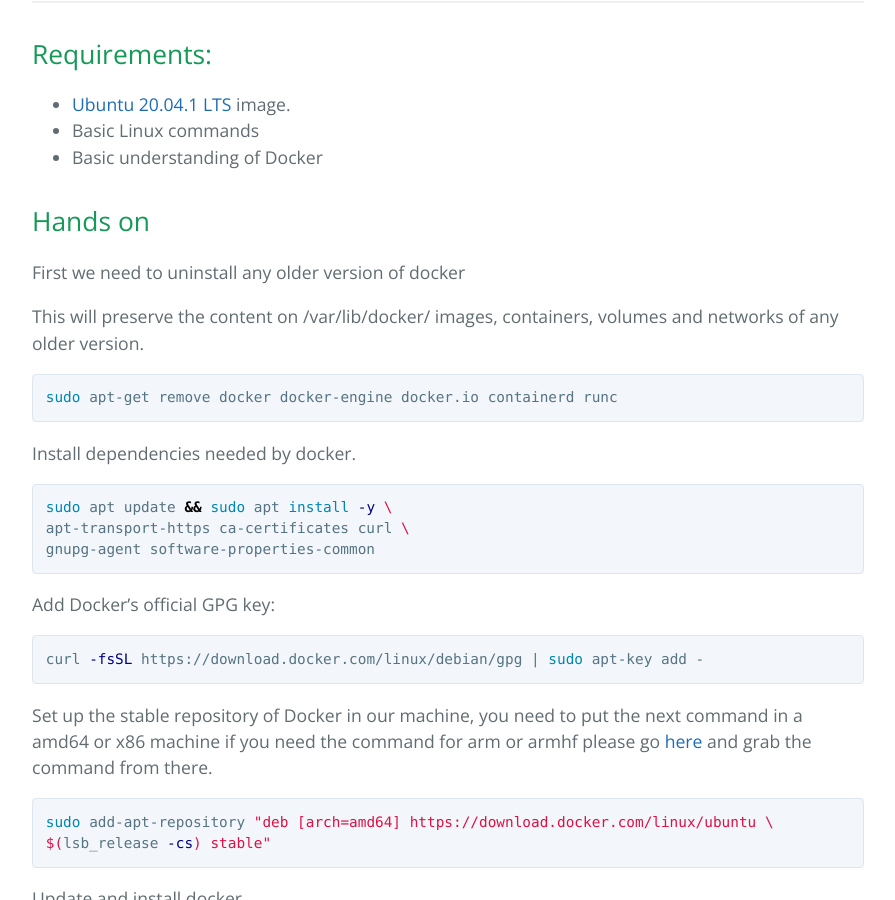
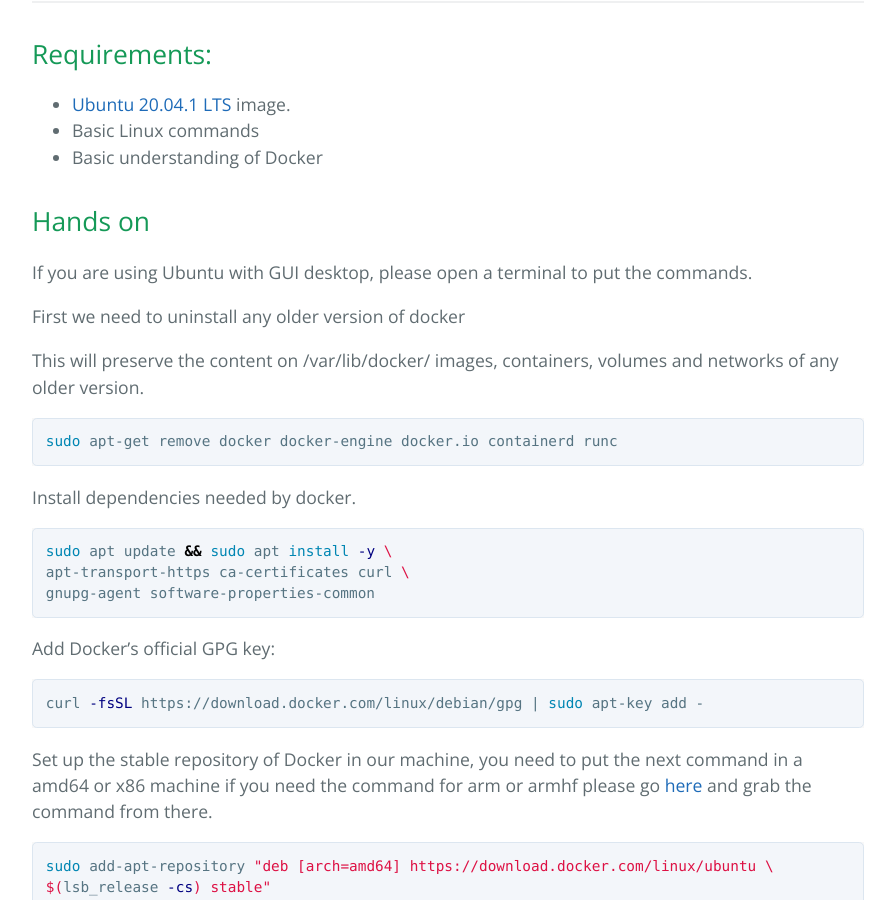
Before and after one commit to JavierLimon/javier-blog, a Jekyll site: the page built from _posts/2020-09-25-install-docker-ubuntu.md, in a window 1280 px wide and 900 px high, scrolled down 839 px. Shown: the whole window, without its empty margins (192-1087 px from the left). Built offline with Jekyll 4.4.1, drawn with Linux system fonts in a browser that asks for light colours; comment, search, counter and statistics services are not loaded.

Commit message:
tip on Ubuntu-Docker post

```diff
--- a/_posts/2020-09-25-install-docker-ubuntu.md
+++ b/_posts/2020-09-25-install-docker-ubuntu.md
@@ -21,6 +21,8 @@ I need a way to practice and make further laboratories, and the best way to enca
 * Basic understanding of Docker
 
 ## [](#header-2)Hands on
+
+If you are using Ubuntu with GUI desktop, please open a terminal to put the commands.
 
 First we need to uninstall any older version of docker
 
```
